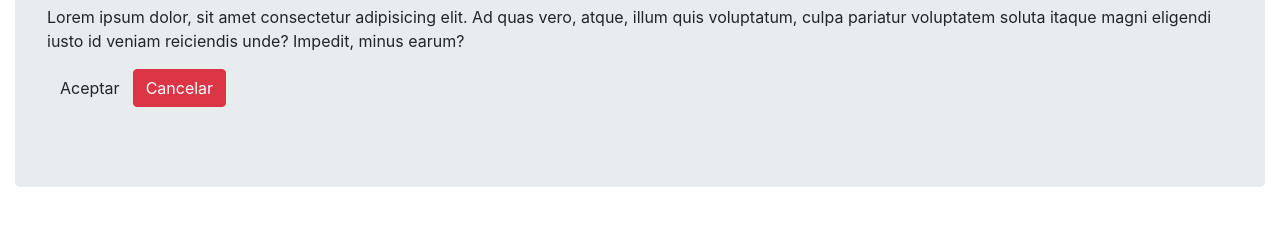
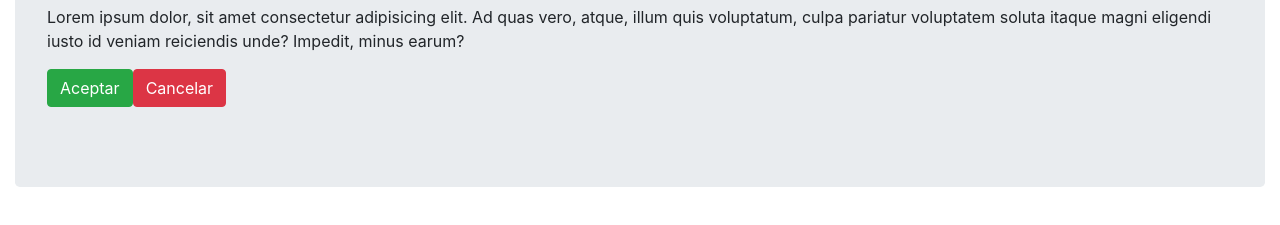
Before and after one commit to GuadalupeJimenezCab/Sistemas-web, a plain HTML site: page XXX/index.html in a window 1280 px wide. Shown: the part 105-330 px from the top of the page. Drawn offline with nearby package versions, Linux system fonts and the light colour scheme.

Commit message:
Con actualizaciones al anterior

```diff
--- a/XXX/index.html
+++ b/XXX/index.html
@@ -14,7 +14,7 @@
                    <h2> Hola mundo</h2>
                    <p>
                        Lorem ipsum dolor, sit amet consectetur adipisicing elit. Ad quas vero, atque, illum quis voluptatum, culpa pariatur voluptatem soluta itaque magni eligendi iusto id veniam reiciendis unde? Impedit, minus earum?
-                       <p><a class="btn btn-large-success" href="">Aceptar</a><a class="btn btn-large btn-danger"href="">Cancelar</a></p>
+                       <p><a class="btn btn-large btn-success" href="">Aceptar</a><a class="btn btn-large btn-danger"href="">Cancelar</a></p>
                    </p>
                </div>
            </div>
```
